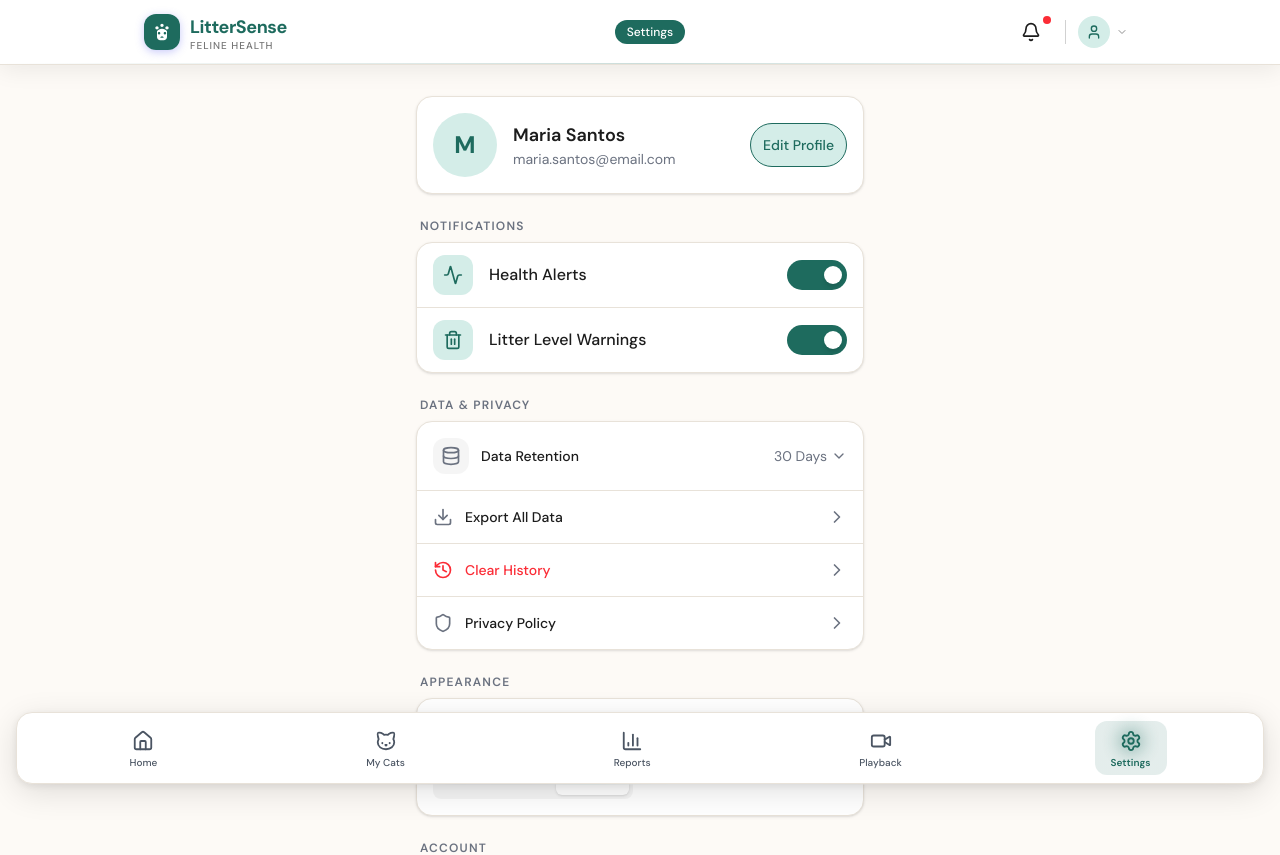
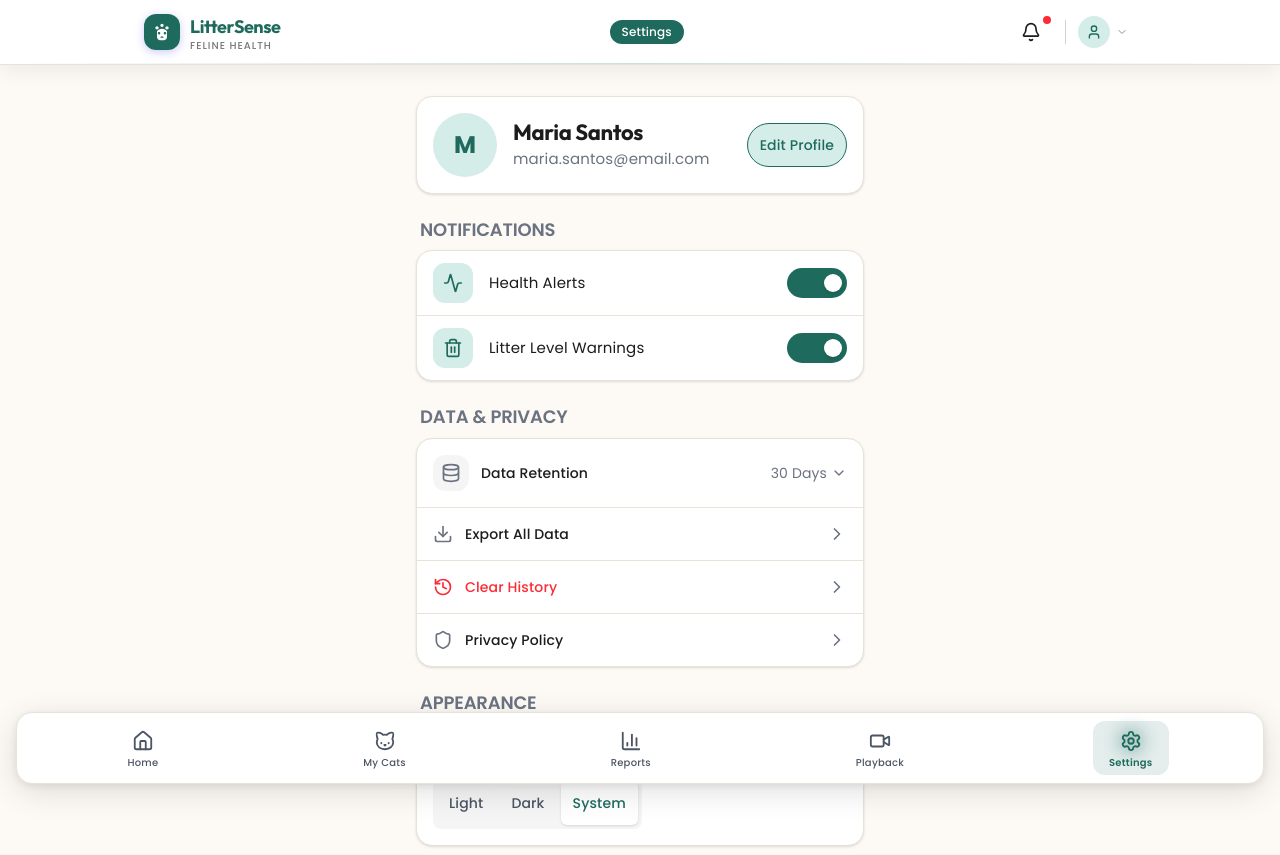
Before and after one commit to John-Orlie-Mascardo/LitterSense-CSP-WebApp, a Next.js app: page /dashboard/settings in a window 1280 px wide. Shown: the top 855 px of the page. Built offline with nearby package versions, Linux system fonts and the light colour scheme.

Commit message:
Enhancing font, text and unnecessary button

```diff
--- a/app/(auth)/login/page.tsx
+++ b/app/(auth)/login/page.tsx
@@ -114,7 +114,7 @@ export default function LoginPage() {
                 <path d="M12 2C10.9 2 10 2.9 10 4C10 5.1 10.9 6 12 6C13.1 6 14 5.1 14 4C14 2.9 13.1 2 12 2ZM6 5C4.9 5 4 5.9 4 7C4 8.1 4.9 9 6 9C7.1 9 8 8.1 8 7C8 5.9 7.1 5 6 5ZM18 5C16.9 5 16 5.9 16 7C16 8.1 16.9 9 18 9C19.1 9 20 8.1 20 7C20 5.9 19.1 5 18 5ZM12 8C9.5 8 7.2 9.2 6 11.2V18C6 20.2 7.8 22 10 22H14C16.2 22 18 20.2 18 18V11.2C16.8 9.2 14.5 8 12 8ZM8.5 12C9.3 12 10 12.7 10 13.5C10 14.3 9.3 15 8.5 15C7.7 15 7 14.3 7 13.5C7 12.7 7.7 12 8.5 12ZM15.5 12C16.3 12 17 12.7 17 13.5C17 14.3 16.3 15 15.5 15C14.7 15 14 14.3 14 13.5C14 12.7 14.7 12 15.5 12ZM12 17C13.1 17 14 17.9 14 19H10C10 17.9 10.9 17 12 17Z" />
               </svg>
             </div>
-            <h2 className="font-bold text-xl text-white">LitterSense</h2>
+            <h2 className="font-display font-bold text-xl text-white">LitterSense</h2>
             <p className="text-white/80 text-sm mt-1">
               Early detection. Healthier cats.
             </p>
--- a/app/(auth)/signup/page.tsx
+++ b/app/(auth)/signup/page.tsx
@@ -107,9 +107,9 @@ export default function SignUpPage() {
                   <path d="M12 2C10.9 2 10 2.9 10 4C10 5.1 10.9 6 12 6C13.1 6 14 5.1 14 4C14 2.9 13.1 2 12 2ZM6 5C4.9 5 4 5.9 4 7C4 8.1 4.9 9 6 9C7.1 9 8 8.1 8 7C8 5.9 7.1 5 6 5ZM18 5C16.9 5 16 5.9 16 7C16 8.1 16.9 9 18 9C19.1 9 20 8.1 20 7C20 5.9 19.1 5 18 5ZM12 8C9.5 8 7.2 9.2 6 11.2V18C6 20.2 7.8 22 10 22H14C16.2 22 18 20.2 18 18V11.2C16.8 9.2 14.5 8 12 8ZM8.5 12C9.3 12 10 12.7 10 13.5C10 14.3 9.3 15 8.5 15C7.7 15 7 14.3 7 13.5C7 12.7 7.7 12 8.5 12ZM15.5 12C16.3 12 17 12.7 17 13.5C17 14.3 16.3 15 15.5 15C14.7 15 14 14.3 14 13.5C14 12.7 14.7 12 15.5 12ZM12 17C13.1 17 14 17.9 14 19H10C10 17.9 10.9 17 12 17Z" />
                 </svg>
               </div>
-              <span className="font-bold text-lg text-white">LitterSense</span>
+              <span className="font-display font-bold text-lg text-white">LitterSense</span>
             </div>
-            <h2 className="font-bold text-2xl text-white mt-1">
+            <h2 className="font-display font-bold text-2xl text-white mt-1">
               Early detection. Healthier cats.
             </h2>
           </div>
--- a/app/dashboard/settings/page.tsx
+++ b/app/dashboard/settings/page.tsx
@@ -144,7 +144,7 @@ export default function SettingsPage() {
               {settings.account.displayName.charAt(0).toUpperCase()}
             </div>
             <div className="flex-1 overflow-hidden">
-              <h2 className="font-semibold text-lg text-litter-text truncate">
+              <h2 className="font-display font-semibold text-lg text-litter-text truncate">
                 {settings.account.displayName}
               </h2>
               <p className="text-sm text-theme-muted truncate">{settings.account.email}</p>
@@ -160,7 +160,7 @@ export default function SettingsPage() {
 
         {/* Notifications Section */}
         <div>
-          <h3 className="text-xs font-semibold tracking-widest text-theme-muted uppercase px-1 mb-2 mt-6">
+          <h3 className="font-body text-xs font-semibold tracking-widest text-theme-muted uppercase px-1 mb-2 mt-6">
             NOTIFICATIONS
           </h3>
           <div className="bg-litter-card rounded-2xl border border-litter-border shadow-sm mb-2">
@@ -191,7 +191,7 @@ export default function SettingsPage() {
 
         {/* Data & Privacy Section */}
         <div>
-          <h3 className="text-xs font-semibold tracking-widest text-theme-muted uppercase px-1 mb-2 mt-6">
+          <h3 className="font-body text-xs font-semibold tracking-widest text-theme-muted uppercase px-1 mb-2 mt-6">
             DATA & PRIVACY
           </h3>
           <div className="bg-litter-card rounded-2xl border border-litter-border shadow-sm mb-2">
@@ -286,7 +286,7 @@ export default function SettingsPage() {
 
         {/* Appearance Section */}
         <div>
-          <h3 className="text-xs font-semibold tracking-widest text-theme-muted uppercase px-1 mb-2 mt-6">
+          <h3 className="font-body text-xs font-semibold tracking-widest text-theme-muted uppercase px-1 mb-2 mt-6">
             APPEARANCE
           </h3>
           <div className="bg-litter-card rounded-2xl border border-litter-border shadow-sm mb-2 p-4">
@@ -308,7 +308,7 @@ export default function SettingsPage() {
 
         {/* Account Section */}
         <div>
-          <h3 className="text-xs font-semibold tracking-widest text-theme-muted uppercase px-1 mb-2 mt-6">
+          <h3 className="font-body text-xs font-semibold tracking-widest text-theme-muted uppercase px-1 mb-2 mt-6">
             ACCOUNT
           </h3>
           <div className="bg-litter-card rounded-2xl border border-litter-border shadow-sm mb-2">
@@ -480,15 +480,15 @@ export default function SettingsPage() {
           <p>
             Welcome to the LitterSense Privacy Policy. Your privacy is critically important to us.
           </p>
-          <h4 className="font-semibold text-litter-text">1. Information We Collect</h4>
+          <h4 className="font-display font-semibold text-litter-text">1. Information We Collect</h4>
           <p>
             We collect the information you provide directly to us when you create an account, update your profile, and use our application to monitor your cat&apos;s litter habits.
           </p>
-          <h4 className="font-semibold text-litter-text">2. How We Use Information</h4>
+          <h4 className="font-display font-semibold text-litter-text">2. How We Use Information</h4>
           <p>
             We use the information we collect to operate, maintain, and provide you with the features and functionality of the Service, as well as to communicate directly with you.
           </p>
-          <h4 className="font-semibold text-litter-text">3. Data Security</h4>
+          <h4 className="font-display font-semibold text-litter-text">3. Data Security</h4>
           <p>
             We care about the security of your information and use commercially reasonable safeguards to preserve the integrity and security of all information collected through our application.
           </p>
--- a/app/globals.css
+++ b/app/globals.css
@@ -1,5 +1,7 @@
 /* Google Fonts Import - Must be first */
-@import url('https://fonts.googleapis.com/css2?family=DM+Sans:ital,opsz,wght@0,9..40,100..1000;1,9..40,100..1000&family=Fraunces:ital,opsz,wght@0,9..144,100..900;1,9..144,100..900&display=swap');
+/* Outfit: Modern geometric display font — engaging & entertaining for headings */
+/* Poppins: Friendly rounded sans-serif — highly readable for body text on mobile */
+@import url('https://fonts.googleapis.com/css2?family=Outfit:wght@300;400;500;600;700;800&family=Poppins:ital,wght@0,300;0,400;0,500;0,600;0,700;1,400&display=swap');
 
 /* Tailwind CSS */
 @import "tailwindcss";
@@ -106,8 +108,10 @@
    always resolve to the current runtime values.
 =================================================== */
 @theme inline {
-  --font-display: 'Fraunces', serif;
-  --font-body:    'DM Sans', sans-serif;
+  /* Display: Outfit — geometric, modern, eye-catching */
+  --font-display: 'Outfit', sans-serif;
+  /* Body: Poppins — rounded, friendly, optimised for mobile readability */
+  --font-body:    'Poppins', sans-serif;
 
   --color-litter-bg:            var(--color-bg);
   --color-litter-card:          var(--color-card);
@@ -195,18 +199,132 @@ html {
 }
 
 body {
-  font-family: 'DM Sans', sans-serif;
+  font-family: 'Poppins', sans-serif;
+  font-size: 14px;               /* Mobile base: 14px */
+  line-height: 1.6;              /* Comfortable reading rhythm */
+  letter-spacing: 0.01em;        /* Slightly open for small screens */
+  font-weight: 400;
   background-color: var(--color-bg);
   color: var(--color-text);
   min-height: 100vh;
   -webkit-font-smoothing: antialiased;
   -moz-osx-font-smoothing: grayscale;
+  -webkit-text-size-adjust: 100%; /* Prevent iOS font inflation */
   transition: background-color 0.3s ease, color 0.3s ease;
 }
 
-/* Font utilities */
-.font-display { font-family: 'Fraunces', serif; }
-.font-body    { font-family: 'DM Sans', sans-serif; }
+/* ===================================================
+   Font Family Utilities
+=================================================== */
+.font-display { font-family: 'Outfit', sans-serif; }
+.font-body    { font-family: 'Poppins', sans-serif; }
+
+/* ===================================================
+   Typography Scale — Mobile-First
+   Based on a 1.25 (major third) ratio from a 14px base.
+=================================================== */
+
+/* Headings — Outfit: geometric, engaging, and eye-catching */
+h1, .text-h1 {
+  font-family: 'Outfit', sans-serif;
+  font-size: 1.75rem;   /* 24.5px */
+  font-weight: 700;
+  line-height: 1.25;
+  letter-spacing: -0.02em;
+}
+
+h2, .text-h2 {
+  font-family: 'Outfit', sans-serif;
+  font-size: 1.375rem;  /* ~19px */
+  font-weight: 700;
+  line-height: 1.3;
+  letter-spacing: -0.015em;
+}
+
+h3, .text-h3 {
+  font-family: 'Outfit', sans-serif;
+  font-size: 1.125rem;  /* 15.75px */
+  font-weight: 600;
+  line-height: 1.35;
+  letter-spacing: -0.01em;
+}
+
+h4, .text-h4 {
+  font-family: 'Outfit', sans-serif;
+  font-size: 1rem;      /* 14px */
+  font-weight: 600;
+  line-height: 1.4;
+  letter-spacing: 0;
+}
+
+h5, h6, .text-h5, .text-h6 {
+  font-family: 'Outfit', sans-serif;
+  font-size: 0.9375rem; /* 13px */
+  font-weight: 600;
+  line-height: 1.4;
+}
+
+/* Body — Poppins: rounded, legible, friendly on mobile */
+p, .text-body {
+  font-family: 'Poppins', sans-serif;
+  font-size: 0.9375rem; /* 13.125px — optimal mobile body */
+  font-weight: 400;
+  line-height: 1.65;
+}
+
+/* Label text — e.g., chart labels, form labels */
+.text-label {
+  font-family: 'Poppins', sans-serif;
+  font-size: 0.75rem;   /* 10.5px */
+  font-weight: 500;
+  line-height: 1.5;
+  letter-spacing: 0.03em;
+  text-transform: uppercase;
+}
+
+/* Caption / helper text */
+.text-caption {
+  font-family: 'Poppins', sans-serif;
+  font-size: 0.6875rem; /* ~9.6px */
+  font-weight: 400;
+  line-height: 1.5;
+  color: var(--color-muted);
+}
+
+/* Stat / metric display numbers — Outfit for impact */
+.text-stat {
+  font-family: 'Outfit', sans-serif;
+  font-size: 1.875rem;  /* 26.25px */
+  font-weight: 700;
+  line-height: 1;
+  letter-spacing: -0.02em;
+}
+
+/* Subtext beneath stats */
+.text-stat-label {
+  font-family: 'Poppins', sans-serif;
+  font-size: 0.6875rem;
+  font-weight: 500;
+  letter-spacing: 0.04em;
+  text-transform: uppercase;
+  color: var(--color-muted);
+}
+
+/* Button text */
+.text-btn {
+  font-family: 'Poppins', sans-serif;
+  font-size: 0.875rem;
+  font-weight: 600;
+  letter-spacing: 0.02em;
+}
+
+/* Navigation label */
+.text-nav {
+  font-family: 'Poppins', sans-serif;
+  font-size: 0.625rem;  /* 8.75px — tight nav labels */
+  font-weight: 500;
+  letter-spacing: 0.04em;
+}
 
 /* Scrollbars */
 ::-webkit-scrollbar { width: 6px; height: 6px; }
--- a/components/dashboard/ActivityItem.tsx
+++ b/components/dashboard/ActivityItem.tsx
@@ -38,11 +38,11 @@ export function ActivityItem({
 
       {/* Content */}
       <div className="flex-1 min-w-0">
-        <p className="text-litter-text font-semibold text-sm">
+        <p className="font-body text-litter-text font-semibold text-sm leading-snug">
           {cat?.name} {action}
         </p>
         {duration && (
-          <p className="text-litter-muted text-xs mt-0.5">Duration: {duration}</p>
+          <p className="font-body text-litter-muted text-xs mt-0.5">Duration: {duration}</p>
         )}
       </div>
 
@@ -53,7 +53,7 @@ export function ActivityItem({
             {anomalyNote || "Unusual"}
           </span>
         )}
-        <span className="text-litter-muted text-xs">{time}</span>
+        <span className="font-body text-litter-muted text-xs">{time}</span>
       </div>
     </div>
   );
--- a/components/dashboard/StatCard.tsx
+++ b/components/dashboard/StatCard.tsx
@@ -51,7 +51,7 @@ export function StatCard({ icon: Icon, value, label, status = "normal", statusLa
       <div className="flex items-center justify-between mb-3">
         <Icon className={`w-6 h-6 ${iconColors[status]}`} />
         {statusLabel && (
-          <span className={`text-xs font-semibold tracking-wide uppercase ${statusLabelColors[status]}`}>
+          <span className={`font-body text-xs font-semibold tracking-wide uppercase ${statusLabelColors[status]}`}>
             {statusLabel}
           </span>
         )}
@@ -63,7 +63,7 @@ export function StatCard({ icon: Icon, value, label, status = "normal", statusLa
       </p>
 
       {/* Label */}
-      <p className="text-sm text-litter-muted mt-1">{label}</p>
+      <p className="font-body text-sm text-litter-muted mt-1 leading-tight">{label}</p>
 
       {/* Status indicator bar */}
       <div
--- a/components/layout/BottomNav.tsx
+++ b/components/layout/BottomNav.tsx
@@ -108,7 +108,7 @@ export function BottomNav() {
                     fontWeight: isActive ? 600 : 500,
                   }}
                   transition={{ duration: 0.15 }}
-                  className="text-[10px] leading-tight"
+                  className="font-body text-[10px] leading-tight font-medium tracking-wide"
                 >
                   {item.label}
                 </motion.span>
--- a/components/layout/TopBar.tsx
+++ b/components/layout/TopBar.tsx
@@ -56,13 +56,13 @@ export function TopBar() {
           </div>
           <div className="flex flex-col leading-none">
             <span
-              className="font-bold text-lg tracking-tight"
+              className="font-display font-bold text-lg tracking-tight"
               style={{ color: "var(--color-primary)" }}
             >
               LitterSense
             </span>
             <span
-              className="text-[10px] font-medium tracking-widest uppercase opacity-60"
+              className="font-body text-[10px] font-medium tracking-widest uppercase opacity-60"
               style={{ color: "var(--color-text)" }}
             >
               Feline Health
```
Also changed, not shown: app/dashboard/reports/page.tsx (+5 -14 lines).
